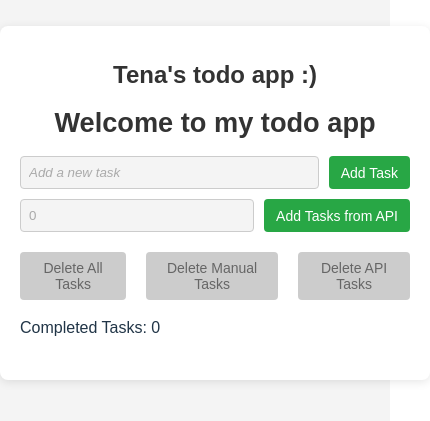
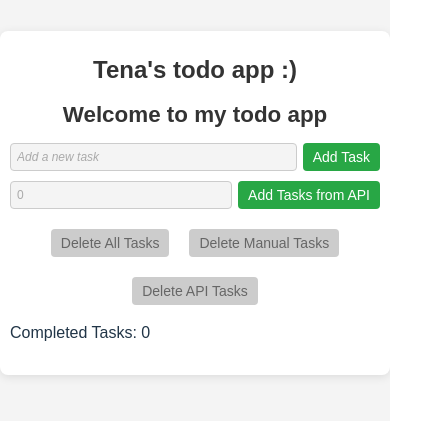
Before and after one commit to TenaRozing1/vite-react-app, a React (Vite) app: page / in a window 390 px wide. Shown: the part 219-640 px from the top of the page, 430 px wide, since content can reach past the window. Built offline with nearby package versions, Linux system fonts and the light colour scheme.

Commit message:
Edited responsivity

```diff
--- a/src/App.scss
+++ b/src/App.scss
@@ -17,6 +17,7 @@ body {
   max-width: 400px;
   width: 100%;
   padding: 20px;
+  box-sizing: border-box;
 }
 
 header {
@@ -44,6 +45,11 @@ header {
     margin-bottom: 10px;
   }
 
+  .add-task,
+  .api-tasks {
+    align-items: center;
+  }
+
   .task-actions {
     display: flex;
     justify-content: center;
@@ -55,8 +61,10 @@ header {
 
   .tasks {
     margin-top: 20px;
+
     .todos {
       display: flex;
+      flex-wrap: wrap;
       justify-content: space-between;
       align-items: center;
       background-color: #f9f9f9;
@@ -79,3 +87,18 @@ header {
     }
   }
 }
+
+@media (max-width: 600px) {
+  .app {
+    padding: 10px;
+  }
+
+  .todo-title {
+    font-size: 1.4rem;
+  }
+
+  .task-actions {
+    gap: 10px;
+    flex-wrap: wrap;
+  }
+}
--- a/src/components/button-component/Button.scss
+++ b/src/components/button-component/Button.scss
@@ -6,6 +6,7 @@
   transition: background-color 0.3s;
   text-align: center;
   font-size: 14px;
+  box-sizing: border-box;
 
   &.btn--primary {
     background-color: #28a745;
@@ -34,4 +35,7 @@
       background-color: #ccc;
     }
   }
+  @media (max-width: 600px) {
+    padding: 6px 10px;
+  }
 }
--- a/src/components/input-component/Input.scss
+++ b/src/components/input-component/Input.scss
@@ -7,6 +7,7 @@
   transition: border-color 0.3s, box-shadow 0.3s;
   background-color: #f4f4f4;
   color: #aaa;
+  box-sizing: border-box;
 
   &::placeholder {
     color: #aaa;
@@ -18,4 +19,10 @@
     border-color: #28a745;
     box-shadow: 0 0 0 2px rgba(38, 143, 255, 0.2);
   }
+
+  @media (max-width: 600px) {
+    padding: 6px;
+    font-size: 12px;
+    margin-right: 6px;
+  }
 }
```
